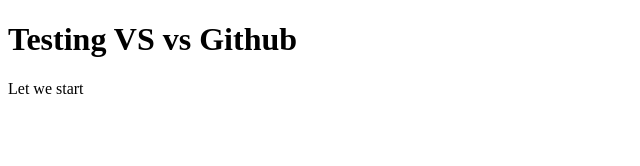
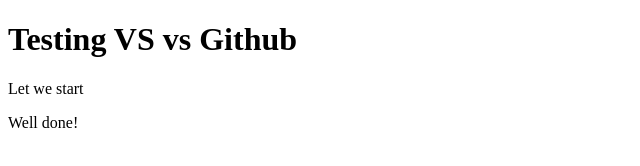
Before and after one commit to dawityab/Testing-Vs-Github, a plain HTML site: page index.html in a window 1280 px wide. Shown: the full height of the page, 0-640 px from the left. Drawn offline with Linux system fonts and the light colour scheme.

Commit message:
modified file

```diff
--- a/index.html
+++ b/index.html
@@ -9,5 +9,6 @@
 <body>
     <h1>Testing VS vs Github</h1>
     <p>Let we start</p>
+    <p>Well done!</p>
 </body>
 </html>
```
